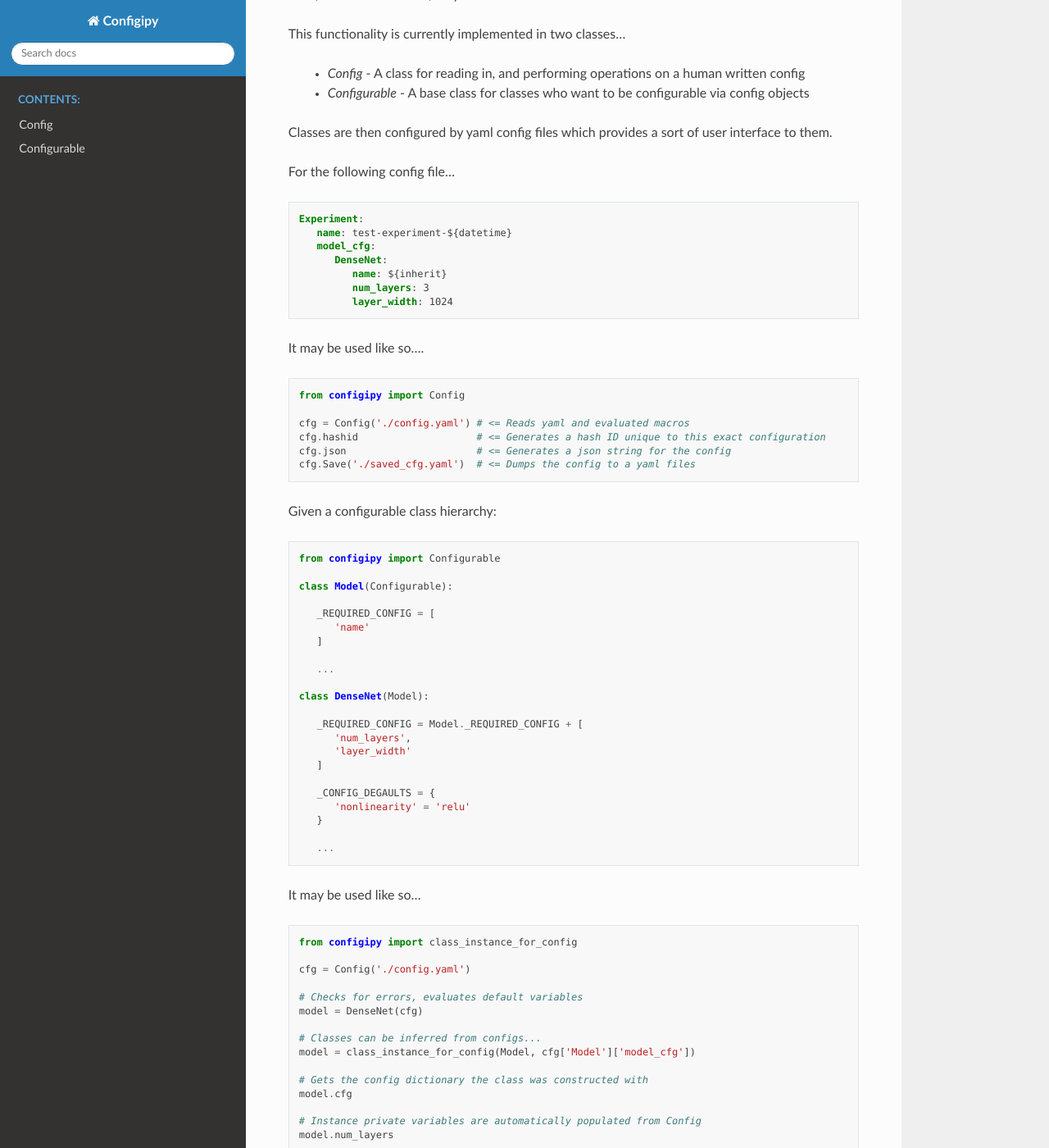
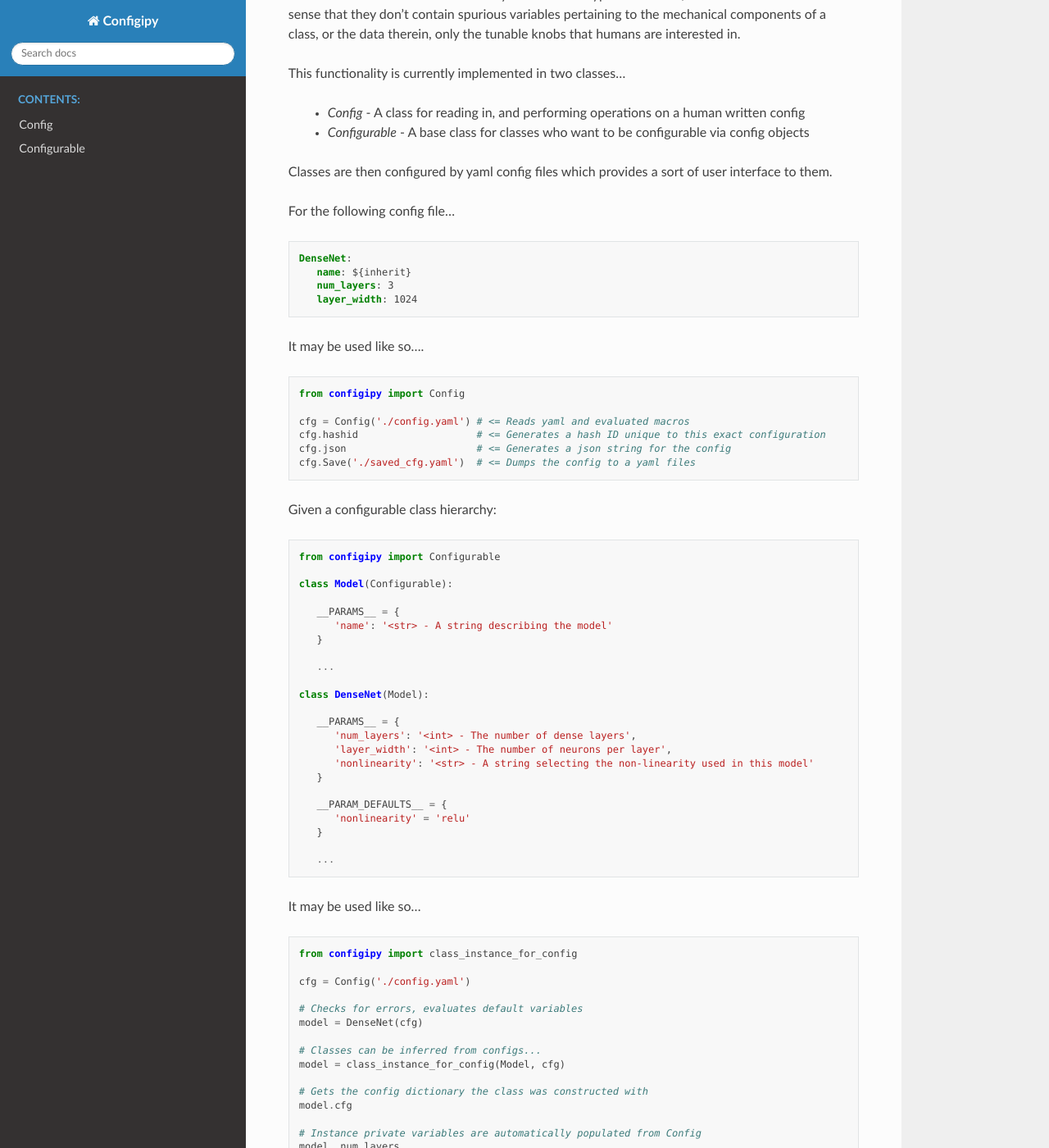
Before and after one commit to PandoraMedia/scooch, a Sphinx documentation site: the page built from docs/index.rst, in a window 1280 px wide and 1400 px high, scrolled down 684 px. Shown: the whole window at 82% size. Built offline with Sphinx 7.4.7 and the Read the Docs theme 2.0.0, drawn with Linux system fonts in a browser that asks for light colours; some of the changed text lies outside the part shown.

Commit message:
* Updated python docs

```diff
--- a/docs/index.rst
+++ b/docs/index.rst
@@ -23,6 +23,8 @@
 About
 =====
 
+The current best source of documentation on Configipy is found here `HERE. <https://wiki.savagebeast.com/display/~mmccallum/Configipy>`_
+
 Configipy allows yaml configs of class hierarchies that are...
 
  - *Human Readable*
@@ -45,13 +47,10 @@
 
 .. code-block:: yaml
 
-   Experiment:
-      name: test-experiment-${datetime}
-      model_cfg:
-         DenseNet:
-            name: ${inherit}
-            num_layers: 3
-            layer_width: 1024
+   DenseNet:
+      name: ${inherit}
+      num_layers: 3
+      layer_width: 1024
 
 It may be used like so....
 
@@ -72,20 +71,21 @@
 
    class Model(Configurable):
 
-      _REQUIRED_CONFIG = [
-         'name'
-      ]
+      __PARAMS__ = {
+         'name': '<str> - A string describing the model'
+      }
 
       ...
 
    class DenseNet(Model):
 
-      _REQUIRED_CONFIG = Model._REQUIRED_CONFIG + [
-         'num_layers',
-         'layer_width'
-      ]
+      __PARAMS__ = {
+         'num_layers': '<int> - The number of dense layers',
+         'layer_width': '<int> - The number of neurons per layer',
+         'nonlinearity': '<str> - A string selecting the non-linearity used in this model'
+      }
 
-      _CONFIG_DEGAULTS = {
+      __PARAM_DEFAULTS__ = {
          'nonlinearity' = 'relu'
       }
 
@@ -103,10 +103,10 @@
    model = DenseNet(cfg)
 
    # Classes can be inferred from configs...
-   model = class_instance_for_config(Model, cfg['Model']['model_cfg'])
+   model = class_instance_for_config(Model, cfg)
 
    # Gets the config dictionary the class was constructed with
    model.cfg
 
    # Instance private variables are automatically populated from Config
-   model.num_layers
+   model._num_layers
```
